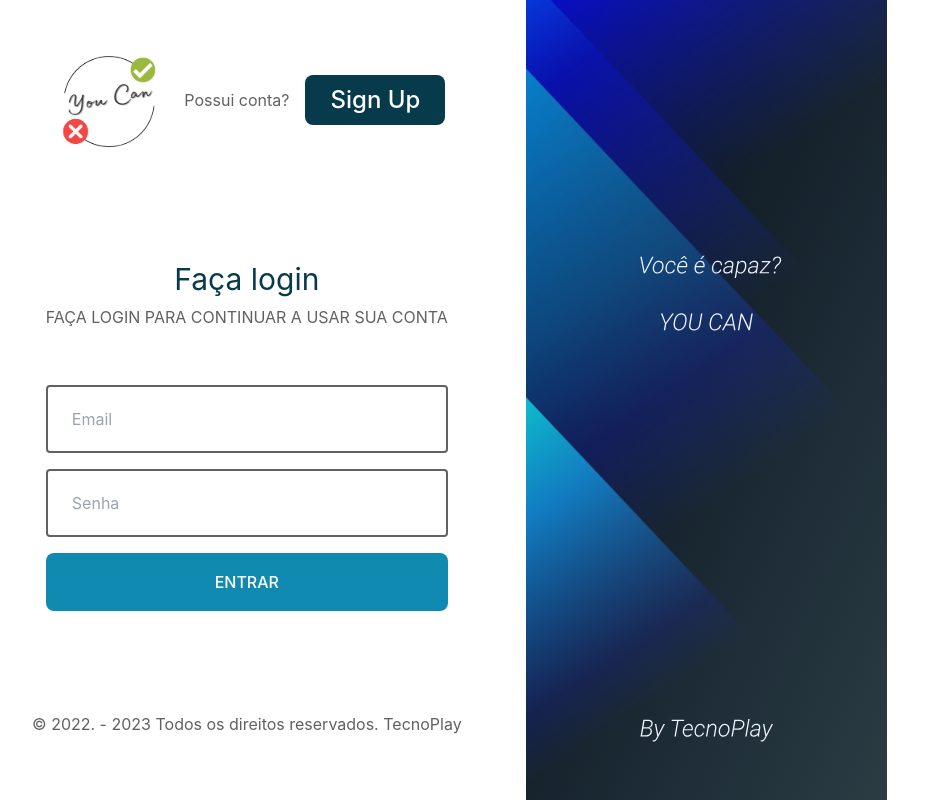
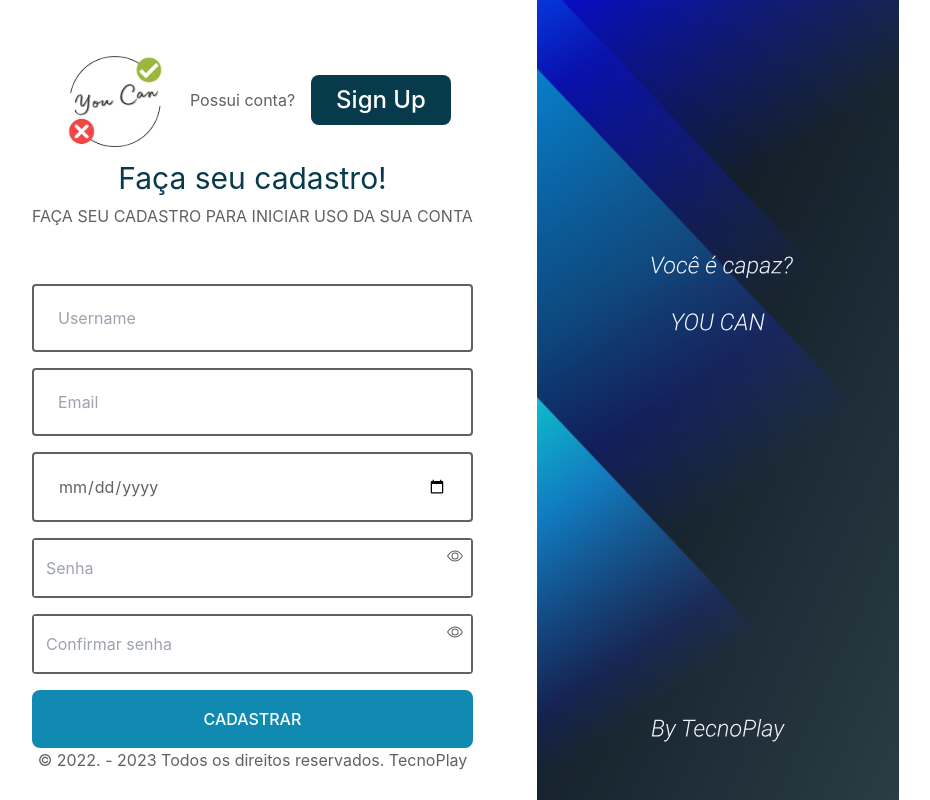
Before and after one commit to Vinicius-Trecenti/YouCan, a React (Vite) app in the folder frontend/: page / in a window 1280 px wide. Shown: the whole page, without its empty margins (32-962 px from the left). Built offline with nearby package versions, Linux system fonts and the light colour scheme.

Commit message:
Add new screen - register

```diff
--- a/frontend/package.json
+++ b/frontend/package.json
@@ -12,7 +12,8 @@
   "dependencies": {
     "axios": "^1.5.1",
     "react": "^18.2.0",
-    "react-dom": "^18.2.0"
+    "react-dom": "^18.2.0",
+    "react-icons": "^4.11.0"
   },
   "devDependencies": {
     "@types/react": "^18.2.15",
--- a/frontend/src/App.tsx
+++ b/frontend/src/App.tsx
@@ -1,10 +1,11 @@
-import Login from "./screens/Login/login";
+import Login from "./screens/Login/Login"
+import Register from "./screens/Resgister/Register"
 
 export default function App() {
 
 	return (
 		<>
-			<Login/>
+			<Register/>
 		</>
 	)
 }
--- a/frontend/src/screens/Login/Login.tsx
+++ b/frontend/src/screens/Login/Login.tsx
@@ -6,7 +6,7 @@ export default function Login() {
     const [email, setEmail] = useState('')
     const [password, setPassword] = useState('')
 
-    const handleLogin = async (event) => {
+    const handleLogin = async (event: { preventDefault: () => void }) => {
         event.preventDefault()
 
         const response = await instance
@@ -73,6 +73,8 @@ export default function Login() {
                         </button>
                     </form>
                 </main>
+
+
                 <footer>© 2022. - 2023 Todos os direitos reservados. TecnoPlay</footer>
             </div>
 
--- /dev/null
+++ b/frontend/src/screens/Resgister/Register.tsx
@@ -0,0 +1,61 @@
+
+import PasswordInputWithToggle from "./password"
+
+export default function Register(){
+
+    return (
+        <div className="flex bg-[white] max-w-[1440px] h-screen gap-0 text-gray-dark">
+            <div className="flex flex-col basis-2/3 w-max justify-between items-center text-center mt-10 mb-16 mx-16">
+
+                <header className="flex col-span-2 gap-4">
+                    <div>
+                        <img src="assets/logo.svg" alt="logo da empresa" />
+                    </div>
+
+                    <div className="flex gap-4 items-center">
+                        <p className="">Possui conta?</p>
+                        <button className="bg-blue-dark text-[white] text-2xl px-6 py-2">Sign Up</button>
+                    </div>
+                </header>
+
+
+                <main className="flex flex-col gap-14 max-w-[550px]">
+                    <div>
+                        <h1 className="text-blue-dark text-3xl pb-2">Faça seu cadastro!</h1>
+                        <p>FAÇA SEU CADASTRO PARA INICIAR USO DA SUA CONTA</p>
+                    </div>
+
+                    <form className="flex flex-col gap-4 ">
+                        <input
+                            type="text"
+                            placeholder="Username"
+                            className="h-15 px-6 py-5 bg-[white]  border-2 border-gray-dark rounded"/>
+
+                        <input
+                            type="text"
+                            placeholder="Email"
+                            className="h-15 px-6 py-5 bg-[white]  border-2 border-gray-dark rounded"/>
+
+                        <input
+                            type="date"
+                            placeholder="Data de nascimento"
+                            className="h-15 px-6 py-5 bg-[white]  border-2 border-gray-dark rounded"/>
+
+
+                        <PasswordInputWithToggle typePassword="Senha"/>
+
+                        <PasswordInputWithToggle typePassword="Confirmar senha"/>
+
+
+                        <button className="bg-blue-light px-6 py-4 text-[white]" >CADASTRAR</button>
+                    </form>
+
+                </main>
+
+                <footer>© 2022. - 2023 Todos os direitos reservados. TecnoPlay</footer>
+            </div>
+                <img src="assets/banner.svg" className="h-screen w-max basis-1/3" alt="banner" />
+
+        </div>
+    )
+}
--- /dev/null
+++ b/frontend/src/screens/Resgister/password.tsx
@@ -0,0 +1,34 @@
+import React, { useState } from 'react';
+import { BsEye, BsEyeSlash } from 'react-icons/bs'; // Importe os ícones 'eye' e 'eye-slash' do React Icons
+
+function PasswordInputWithToggle(props: { typePassword: string | undefined; }) {
+  const [password, setPassword] = useState('');
+  const [showPassword, setShowPassword] = useState(false);
+
+  const togglePasswordVisibility = () => {
+    setShowPassword(!showPassword);
+  };
+
+  return (
+    <div>
+      <div className="relative h-15 border-2 border-gray-dark rounded" >
+        <input
+          type={showPassword ? 'text' : 'password'}
+          placeholder={props.typePassword}
+          id="password"
+          value={password}
+          onChange={(e) => setPassword(e.target.value)}
+          className="w-full  px-3 py-4"
+        />
+        <span
+          onClick={togglePasswordVisibility}
+          className="absolute top-2 right-2 cursor-pointer"
+        >
+          {showPassword ? <BsEyeSlash /> : <BsEye />}
+        </span>
+      </div>
+    </div>
+  );
+}
+
+export default PasswordInputWithToggle;
```
Also changed, not shown: 1 other file (tests, documents, lock files or other folders).
